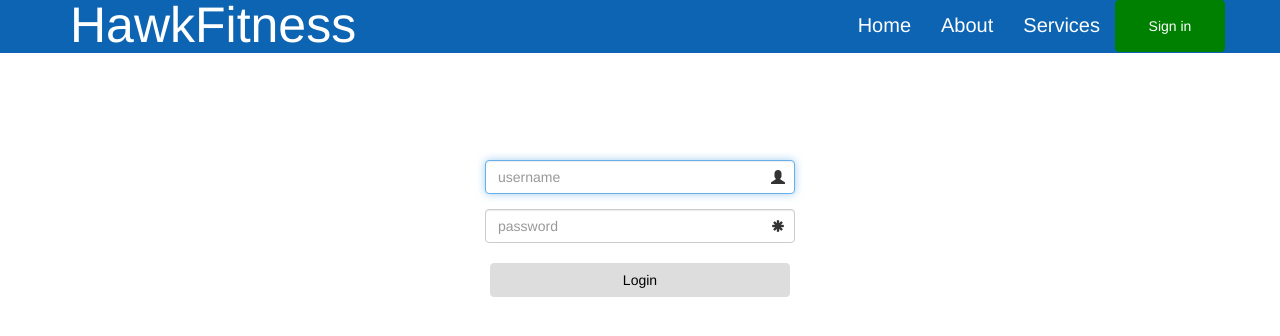
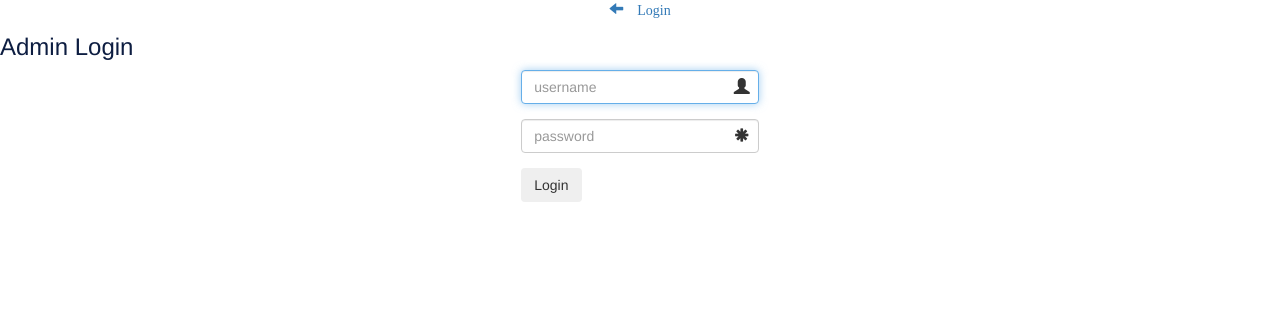
Before and after one commit to malone5/hawk_fitness, a CodeIgniter app: page /database/login in a window 1280 px wide. Shown: the top 336 px of the page. Run offline with CodeIgniter, Linux system fonts and the light colour scheme.

Commit message:
changes to login page

```diff
--- a/application/controllers/HomeCtrl.php
+++ b/application/controllers/HomeCtrl.php
@@ -15,6 +15,7 @@
 	public function index()
 	{
 		$data['classes'] = $this->Home_model->get_classes();
+        $data['last_check']=date('m/d/y h:ia');
 		$data['title'] = 'Hawk Fitness Classes';
         $data['week'] = array('Monday','Tuesday','Wednesday','Thursday','Friday');
 		$data['extraRef']=array(
--- a/application/controllers/LoginCtrl.php
+++ b/application/controllers/LoginCtrl.php
@@ -21,10 +21,9 @@
 			$data['title'] = "Hawkfitness Admin Login";
 			$data['extraRef'] = array(
                 '<link rel="stylesheet" href="'.base_url('assets/css/login.css').'">',
-                '<link rel="stylesheet" href="'.base_url('assets/css/header.css').'">'
             );
-			$this->load->view('templates/header', $data);
-			$this->load->view('public/login');
+//	needs to be REMOVED		$this->load->view('templates/header', $data);
+			$this->load->view('public/login',$data);
 		} else {
 			//Go to manage area
 			redirect('manage/');
--- a/application/views/public/login.php
+++ b/application/views/public/login.php
@@ -1,12 +1,43 @@
+<html>
+	<head>
+		<title><?php echo $title;?></title>
+
+        <!--jQuery references-->
+        <script src="https://ajax.googleapis.com/ajax/libs/jquery/2.2.0/jquery.min.js"></script>
+
+		<!-- Latest compiled and minified CSS -->
+		<link rel="stylesheet" href="https://maxcdn.bootstrapcdn.com/bootstrap/3.3.5/css/bootstrap.min.css" >
+		<script src="https://maxcdn.bootstrapcdn.com/bootstrap/3.3.5/js/bootstrap.min.js" ></script>
+
+        <!--disable zoom function for mobile devices-->
+        <meta content='width=device-width, initial-scale=1.0, maximum-scale=1.0, user-scalable=0' name='viewport' />
+
+        <!--Custom or extra css or js references-->
+
+		<?php
+            if (isset($extraRef) and !empty($extra)){
+			foreach($extraRef as $link){
+                echo $link;
+            }
+		 }?>
+	</head>
+
+	<body>
+        <div class=" all-info">
             <section id="section1">
-    <div class="container-fluid">
-        <div class="text-center" style="color:red;">
-            </br>
+                <div class="home text-center">
+                    <a class="home-link" href="<?php echo site_url();?>"><span class="glyphicon glyphicon-arrow-left"> Login</span></a>
+                </div>
+            </section>
+
+            <div class="login-container">
+                <h3 style="color:#0d1d41;">Admin Login</h3>
+                <div style="color:red;">
+
                     <?php
                         echo validation_errors();?>
                 </div>
-         <?php echo form_open('login'); ?>
-
+                 <form action="login" method="post">
                          <table align="center">
 
                              <thead>
@@ -32,8 +63,8 @@
                                  </tr>
                                  <tr>
                                      <td>
-                                 <div class="input-group col-md-4 ">
-                                     <input class="btn btn-success" type="submit" value="Login"/>
+                                         <div class="form-group ">
+                                             <input class="btn " type="submit" value="Login"/>
                                          </div>
                                      </td>
                                  </tr>
@@ -42,4 +73,6 @@
                          </table>
                 </form>
             </div>
-</section>
+        </div>
+    </body>
+</html>
--- a/application/views/templates/header.php
+++ b/application/views/templates/header.php
@@ -16,7 +16,7 @@
         <!--Custom or extra css or js references-->
 
 		<?php
-            if (isset($extraRef)){
+            if (isset($extraRef) and !empty($extraRef)){
 			foreach($extraRef as $link){
                 echo $link.'</br>';
             }
@@ -24,7 +24,22 @@
 	</head>
 
 	<body>
+        <script type="text/javascript">
+            $(document).ready(function(){
+                  $('a[href^="#"]').on('click',function (e) {
+                    e.preventDefault();
 
+                    var target = this.hash;
+                    var $target = $(target);
+
+                    $('html, body').stop().animate({
+                        'scrollTop': $target.offset().top
+                    }, 900, 'swing', function () {
+                        window.location.hash = target;
+                    });
+                });
+            });
+        </script>
     <!-- Second navbar for sign in -->
     <nav class="navbar navbar-default navbar-fixed-top">
       <div class="container">
@@ -36,21 +51,21 @@
             <span class="icon-bar"></span>
             <span class="icon-bar"></span>
           </button>
-          <a  class="navbar-brand visible-xs" style="color: white; font-size:40px" href="#">HawkFitness</a>
-          <a id="diffBrand" class="navbar-brand visible-sm" href="#">HawkFitness</a>
-          <a id="diffBrand" class="navbar-brand visible-md" href="#">HawkFitness</a>
-          <a id="diffBrand" class="navbar-brand visible-lg" href="#">HawkFitness</a>
+          <a  class="navbar-brand visible-xs" style="color: #0D1241; font-size:35px" href="<?php echo site_url();?>">HawkFitness</a>
+          <a id="diffBrand" class="navbar-brand visible-sm" href="<?php echo site_url();?>">HawkFitness</a>
+          <a id="diffBrand" class="navbar-brand visible-md" href="<?php echo site_url();?>">HawkFitness</a>
+          <a id="diffBrand" class="navbar-brand visible-lg" href="<?php echo site_url();?>">HawkFitness</a>
         </div>
 
         <!-- Collect the nav links, forms, and other content for toggling -->
         <div class="collapse navbar-collapse" id="navbar-collapse-2">
           <ul class="nav navbar-nav navbar-right">
-            <li><a class="hidden-xs" href="#section1" style="font-size:20px;">Home</a></li>
-              <li><a class=" visible-xs" data-toggle="collapse" data-target=".navbar-collapse"  href="#section1" style="font-size:20px;">Home</a></li>
-            <li><a class="hidden-xs" href="#section2" style="font-size:20px;">About</a></li>
-              <li><a class="visible-xs" data-toggle="collapse" data-target=".navbar-collapse"  href="#section2" style="font-size:20px;">About</a></li>
-            <li><a class="hidden-xs" href="#section3" style="font-size:20px;">Services</a></li>
-              <li><a class="visible-xs" data-toggle="collapse" data-target=".navbar-collapse"  href="#section3" style="font-size:20px;">Services</a></li>
+            <li><a id="sec1" class="hidden-xs" href="#section1" style="font-size:17px;">Quotes</a></li>
+              <li><a id ="sec1"class=" visible-xs" data-toggle="collapse" data-target=".navbar-collapse"  href="#section1" style="font-size:17px;">Quotes</a></li>
+            <li><a id= "sec2" class="hidden-xs" href="#section2" style="font-size:17px;">schedule</a></li>
+              <li><a id="sec2" class="visible-xs" data-toggle="collapse" data-target=".navbar-collapse"  href="#section2" style="font-size:17px;">Schedule</a></li>
+            <li><a id="sec3" class="hidden-xs" href="#section3" style="font-size:17px;">classes</a></li>
+              <li><a id="sec3" class="visible-xs" data-toggle="collapse" data-target=".navbar-collapse"  href="#section3" style="font-size:17px;">classes</a></li>
             <li>
               <a class="btn btn-login hidden-xs" href="<?php echo site_url('login');?>">Sign in</a>
              <a class="btn btn-login visible-xs" href="<?php echo site_url('login');?>">Sign in</a>
--- a/assets/css/header.css
+++ b/assets/css/header.css
@@ -1,23 +1,27 @@
 #diffBrand{
     font-size:50px;
-    color:White;
+    color:#0D1D41;
 }
 .navbar-default{
-    background-color:#0D64B2;
-    border-color:#0D64B2;
+    background-color:white;
+    border-color:white;
 }
 .navbar-default .navbar-toggle .icon-bar{
-    background-color:White;
+    background-color:#0d1d41;
 }
 .navbar-default .navbar-nav>li>a {
-    color:White;
+    color:#0D1D41;
 }
 .navbar-default .navbar-toggle:focus, .navbar-default .navbar-toggle:hover,{
     background-color:#0D1D41;
 }
-.navbar-default .navbar-nav>li>a:hover, .navbar-default .navbar-nav>li>a:focus, .navbar-default .navbar-nav.navbar-collapse.in.visible-xs>a:focus{
-    background-color:#0D1D41;
-    color:White;
+.navbar-default .navbar-nav>li>a:hover, .navbar-default .navbar-nav.hidden-xs>a:active{
+    background-color:azure;
+    color:black;
+}
+.navbar-default .navbar-nav.hidden-xs>a:active{
+    animation: 2s;
+   -webkit-animation: 2s;
 }
 
 /*
@@ -27,22 +31,25 @@
 }
 */
 .btn.btn-login.hidden-xs{
-    background-color:green;
+    background-color:#f1f1f1;
     border-color:green;
     width:110px;
+    height:40px;
+    margin-top: 5px;
+    padding-top: 8px;
 }
 .btn.btn-login.visible-xs{
-    background-color:green;
+    background-color:#f1f1f1;
     border-color:green;
 }
 .btn.btn-login.hidden-xs:hover{
-    background-color:#1ead44;
+    background-color:#e5e5e5;
     border-color:green;
     width:110px;
-    color:white;
+    color:#0d1d41;
 }
 .btn.btn-login.visible-xs:hover{
-    background-color:1ead44;
+    background-color:#e5e5e5;
     border-color:green;
-    color:white;
+    color:#0d1d41;
 }
--- a/assets/css/login.css
+++ b/assets/css/login.css
@@ -1,23 +1,65 @@
-.input-group {
+.all-info{
+    background-color:#dcf4fa;
+    height:100%;
+}
+.form-group{
     margin:5px;
     width:300px;
 }
+
 .btn{
     width:300px;
 }
 .btn{
-    background-color: #DDDDDD;
-    border-color: #DDDDDD;
-    color:black;
+    background-color: #16367e;
+    border-color: #16367e;
+    color:White;
 }
 .btn:hover{
-   background-color: #EEEEEE;
-    border-color: #EEEEEE;
-    color:black;
+   background-color: #1d49ac;
+    border-color: #1d49ac;
+    color:white;
 }
+.home{
+    width:110px;
+}
+.home-link span{
+    background-color:#7c7c7c;
+    font-size:20px;
+    color:white;
+    width:92px;
+    height:25px;
+    text-decoration:none;
+    border-radius:4px;
+}
+.home-link span:hover{
+    text-decoration: none;
+    color:white;
+    background-color:#a0a0a0;
+}
+
 .info{
     text-align: center;
 }
 #section1{
-    padding-top: 100px;
+    height:auto;
+
 }
+.login-container{
+    text-align: center;
+    width:300px;
+    height:200px;
+    margin: auto;
+  position: absolute;
+  top: 0; left: 0; bottom: 0; right: 0;
+}
+body{
+      overflow-y:hidden;
+
+}
+@media screen and (min-width:800px){
+    body{
+      overflow-y:hidden;
+
+    }
+}
--- a/assets/css/main.css
+++ b/assets/css/main.css
@@ -1,8 +1,8 @@
 
 #section1{
     padding-top: 260px;
-    background-color:#0D1D41;
-    color:White;
+    background-color:#f1f1f1;
+    color:#0d1d41;
     padding-bottom:40px;
     height:600px;
 }
```
Lines whose indentation alone changed are shown as unchanged.
